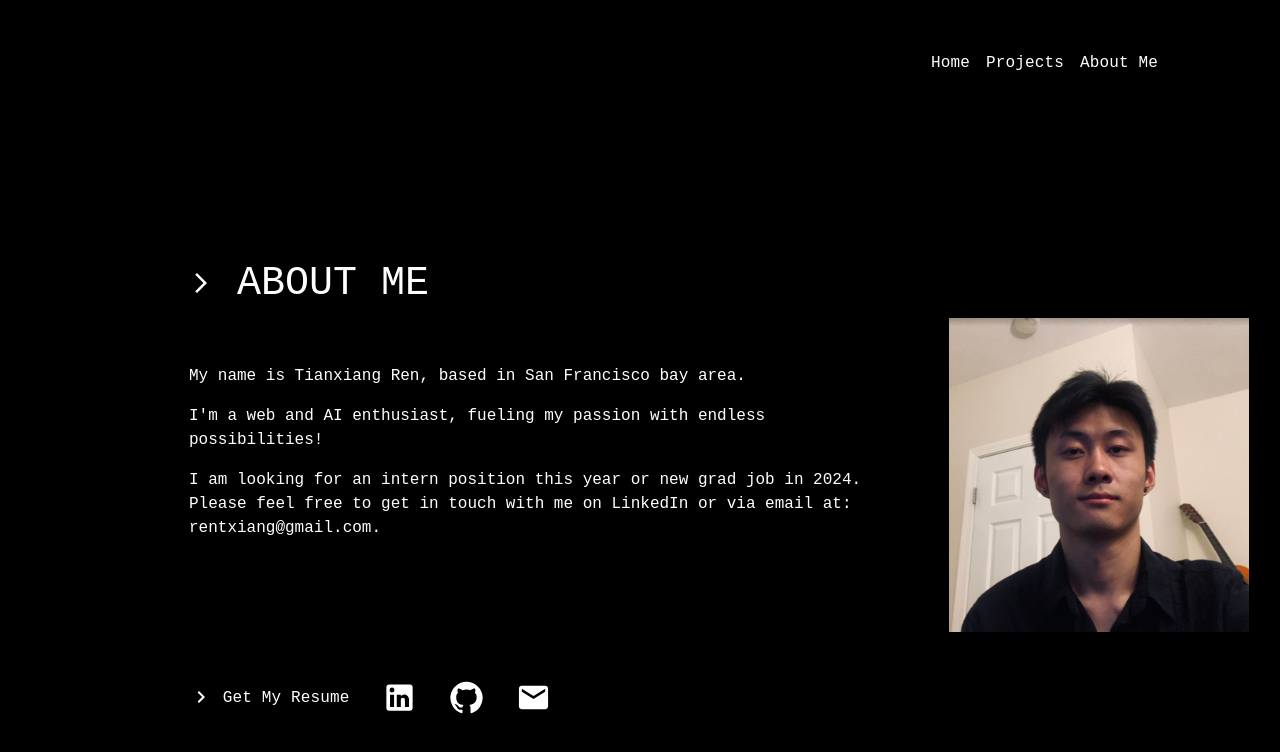
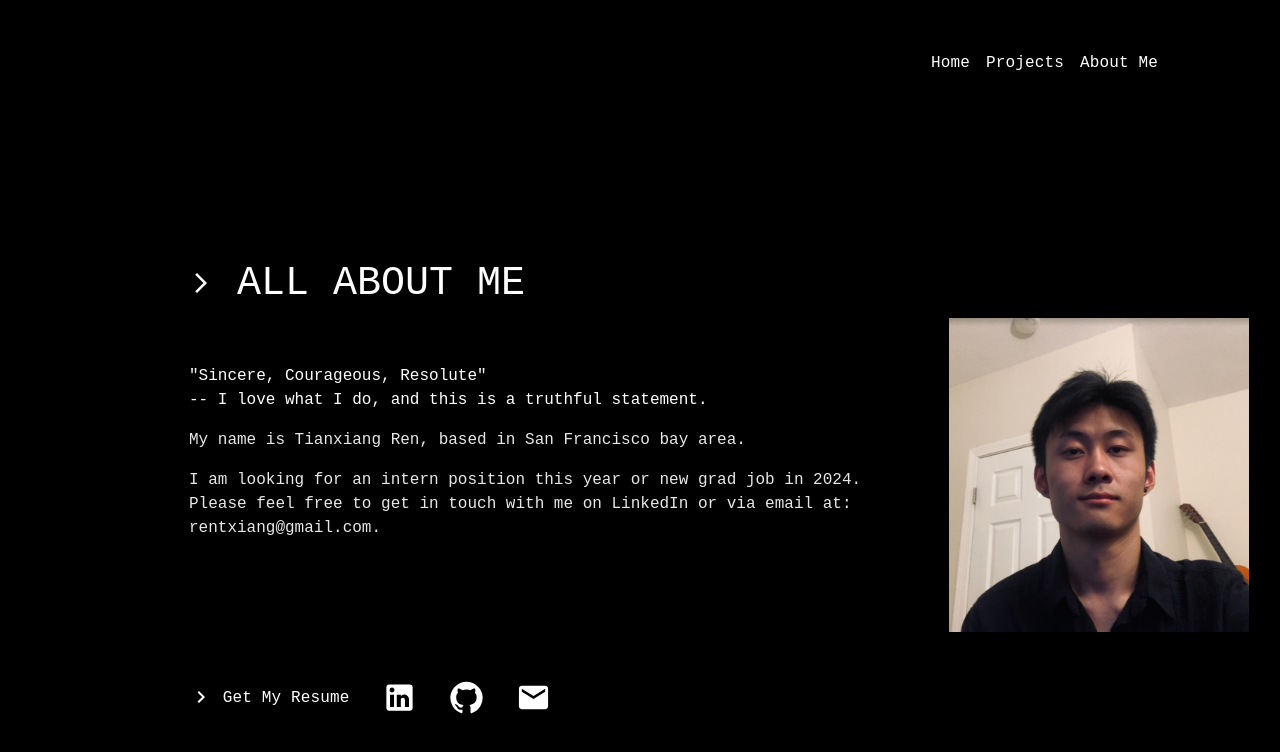
Before and after one commit to rentxiang/Portfolio, a React (Create React App) app in the folder client/: page /me in a window 1280 px wide. Shown: the top 752 px of the page. Built offline with nearby package versions, Linux system fonts and the light colour scheme; a web font is replaced by a local one.

Commit message:
updated about me styling

```diff
--- a/client/src/pages/Home.jsx
+++ b/client/src/pages/Home.jsx
@@ -137,7 +137,7 @@ function Home() {
           </div>
         </Col>
 
-        <Col lg={2} md={2} className="p-4 pt-0">
+        <Col lg={2} md={2} xs={10} className="p-4 pt-0">
         <Fade in={true} timeout={3000}>
 
         <img src={imageSrc} onMouseOver={handleMouseOver} onMouseOut={handleMouseOut} className="App-logo" alt="logo"  />
--- a/client/src/pages/Me.jsx
+++ b/client/src/pages/Me.jsx
@@ -48,8 +48,6 @@ function Me() {
         <EmailIcon color="" fontSize="large" />
       </a>
     </div>,
-
-
   ];
 
   const [textProgress, setTextProgress] = useState(0);
@@ -57,7 +55,7 @@ function Me() {
     // "👋 Hi, there! I am an aspiring software developer who enjoys discovering new ideas and technologies while diving.",
     // "Currently I am pursuing my Masters in Information Systems at Northeastern University, interning at TRACT as a software development intern.",
     // "I am a full-stack developer specializing in MERN stack Front-end and Back-end jobs. I am looking for an intern position this year or a new grad job in 2024. Please feel free to get in touch with me on LinkedIn or via email."
-    "ABOUT ME",
+    "ALL ABOUT ME",
   ];
 
   useEffect(() => {
@@ -93,7 +91,6 @@ function Me() {
           }}
         >
           <Col lg={8} md={8} className="p-4">
-            {/* <h1 className='name'style={{ textAlign: 'left' }} ><ArrowForwardIosIcon xs={{fontSize:"large", color:"red"}}/> About me</h1> */}
             {loadingTexts.map((text, index) => (
               <h1 className="name py-4" style={{ textAlign: "left" }}>
                 <ArrowForwardIosIcon xs={{ fontSize: "large", color: "red" }} />{" "}
@@ -101,23 +98,28 @@ function Me() {
               </h1>
             ))}
             <br />
-            <Fade in={true} timeout={1000}>
+            <Fade in={true} timeout={3000}>
+              <div>
+                <p className="intro" style={{ textAlign: "left" }}>
+                  "Sincere, Courageous, Resolute" <br /> -- I love what I do,
+                  and this is a truthful statement.
+                </p>
+              </div>
+            </Fade>
+            <Fade in={true} timeout={9000}>
               <div>
                 <p className="intro" style={{ textAlign: "left" }}>
                   My name is Tianxiang Ren, based in San Francisco bay area.{" "}
                 </p>
-            <p className="intro" style={{ textAlign: "left" }}>
-              I'm a web and AI enthusiast, fueling my passion with endless
-              possibilities! <br />{" "}
-            </p>
                 {/* <p className='intro' style={{ textAlign: 'left' }}>Inspired by Blade Runner. I am passinate about web development and believe that AI is the next future</p> */}
                 <p className="intro" style={{ textAlign: "left" }}>
-              I am looking for an intern position this year or new grad job in
-              2024. Please feel free to get in touch with me on LinkedIn or via
-              email at: rentxiang@gmail.com.
+                  I am looking for an intern position this year or new grad job
+                  in 2024. Please feel free to get in touch with me on LinkedIn
+                  or via email at: rentxiang@gmail.com.
                 </p>
               </div>
             </Fade>
+
             <div>
               <br />
               <div style={{ textAlign: "left", marginTop: 100 }}>
@@ -136,7 +138,6 @@ function Me() {
           </Col>
         </Row>
         <Fade in={true} timeout={4000}>
-
           <div>
             <Row
               className="d-flex align-items-center justify-content-center"
@@ -149,16 +150,14 @@ function Me() {
             >
               <hr />
 
-
               <Col lg={9} md={9} className="p-4">
                 <p className="intro" style={{ textAlign: "left" }}>
                   I enjoy traveling and gaining diverse perspectives from
-                different people. On top of that, I am a pet enthusiast - I have
-                a delightful Pug dog 🐶 and an adorable mix of a Calico and
-                Siamese cat 🐱, and I absolutely adore them.
+                  different people. On top of that, I am a pet enthusiast - I
+                  have a delightful Pug dog 🐶 and an adorable mix of a Calico
+                  and Siamese cat 🐱, and I absolutely adore them.
                 </p>
               </Col>
-
             </Row>
 
             <Row
@@ -175,13 +174,15 @@ function Me() {
               </Col>
               <Col lg={7} md={7} className="p-4">
                 <p className="intro" style={{ textAlign: "left" }}>
-              "Hui hui" means "grey grey" in Mandarin, his name is derived from Xiao Huihui in the Chinese animated series "Pleasant Goat and Big Big Wolf."
+                  "Hui hui" means "grey grey" in Mandarin, his name is derived
+                  from Xiao Huihui in the Chinese animated series "Pleasant Goat
+                  and Big Big Wolf."
                 </p>
                 <p className="intro" style={{ textAlign: "left" }}>
-              Huihui accompanied me throughout my school years. It's been 2 years I haven't been back home and I miss him.
+                  Huihui accompanied me throughout my school years. It's been 2
+                  years I haven't been back home and I miss him.
                 </p>
               </Col>
-
             </Row>
             <Row
               className="d-flex align-items-center justify-content-center"
@@ -194,10 +195,12 @@ function Me() {
             >
               <Col lg={7} md={7} className="p-4">
                 <p className="intro" style={{ textAlign: "left" }}>
-              The bubble, paopao is my lovely princess and she's beautiful. I adopted paopao from one of my friend since June.
+                  The bubble, paopao is my lovely princess and she's beautiful.
+                  I adopted paopao from one of my friend since June.
                 </p>
                 <p className="intro" style={{ textAlign: "left" }}>
-              She is very shy and timid, yet incredibly affectionate and clingy. She is becoming my sweetheart!
+                  She is very shy and timid, yet incredibly affectionate and
+                  clingy. She is becoming my sweetheart!
                 </p>
               </Col>
               <Col lg={5} md={5} className="p-4">
@@ -205,14 +208,11 @@ function Me() {
               </Col>
 
               <hr />
-
             </Row>
-
           </div>
         </Fade>
 
         <Footer />
-
       </Container>
     </section>
   );
```
Lines whose indentation alone changed are shown as unchanged.
